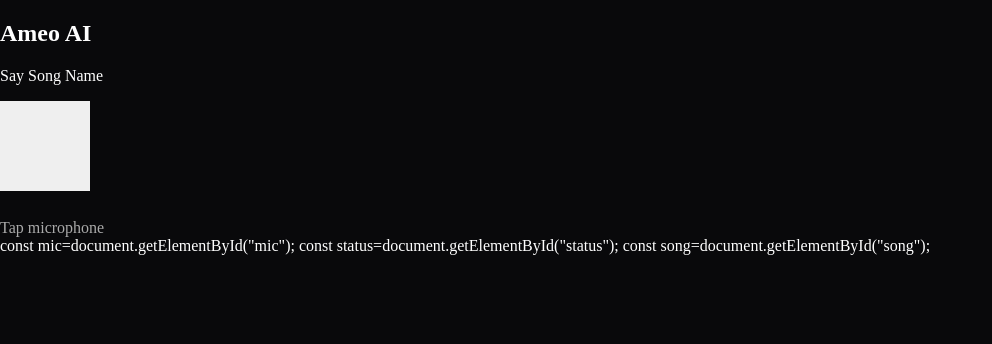
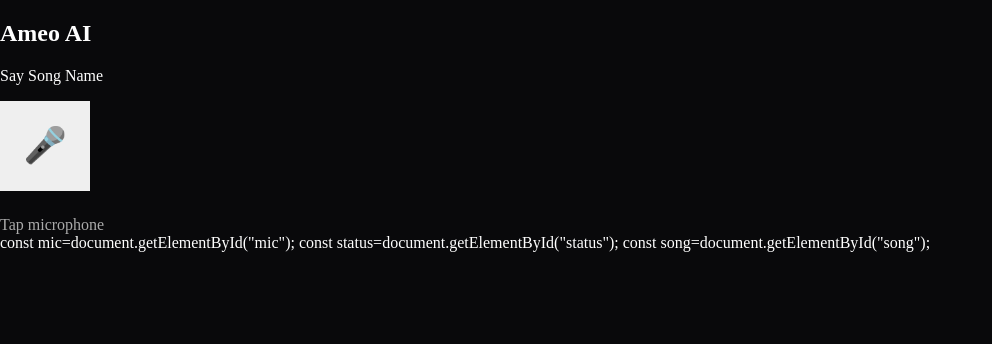
Before and after one commit to ameo05/Agent-AI, a Flask app: page / in a window 1280 px wide. Shown: the top 344 px of the page, without its empty margins (0-992 px from the left). Run offline with Flask 3, Linux system fonts and the light colour scheme.

Commit message:
Update index.html

```diff
--- a/app/templates/index.html
+++ b/app/templates/index.html
@@ -12,13 +12,13 @@
             background: #09090b;
             color:white;
             front-family: arial;
-        }
+    }
 
         .card{
             width: 300px;
             padding: 350px;
-            text - aling: center;
-            background: #151518;
+            text-aling: center;
+            background:#151518;
             border: 1px solid #333;
             border-radius:25px;
         }
@@ -28,7 +28,7 @@
             height: 90px;
             border: 0px;
             border-radius: 50;
-            font-size: 35pc;
+            font-size: 35px;
             cursor:pointer;
         }
 
@@ -57,6 +57,7 @@
     <p> Say Song Name </p>
 
     <button id = "mic" class="mic">
+        🎤
     </button>
 
     <div id = "status" class="status">
```
